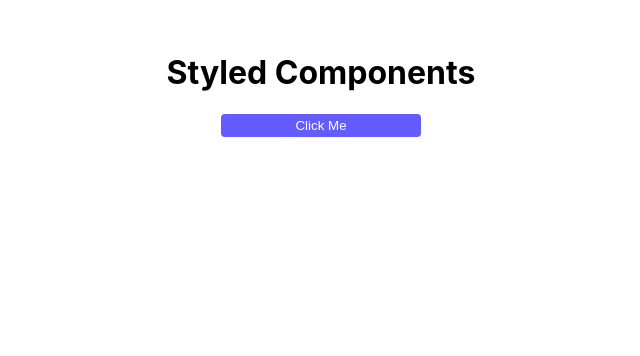
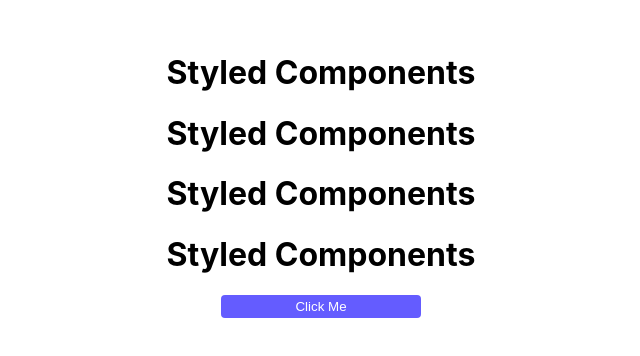
Before and after one commit to ChrisDiPiero/styled, a React (Create React App) app: page / in a window 1280 px wide. Shown: the top 356 px of the page, without its empty margins (319-959 px from the left). Built offline with nearby package versions, Linux system fonts and the light colour scheme.

Commit message:
comments

```diff
--- a/src/App.js
+++ b/src/App.js
@@ -3,6 +3,7 @@
 //BasicTitle is a React component. Naming convention. see 'styled.h1' from above (default import).
 //'styled' is object. h1 is a method call
 
+// tagged template literal
 const BasicTitle = styled.h1`
 text-align: center;
 text-transform: capitalize;
@@ -13,6 +14,9 @@
   return (
     <div style={{ padding: '2rem' }}>
       <BasicTitle>styled components</BasicTitle>
+      <BasicTitle>styled components</BasicTitle>
+      <BasicTitle>styled components</BasicTitle>
+      <BasicTitle>styled components</BasicTitle>
       <button className="btn">click me</button>
     </div>
   );
```
